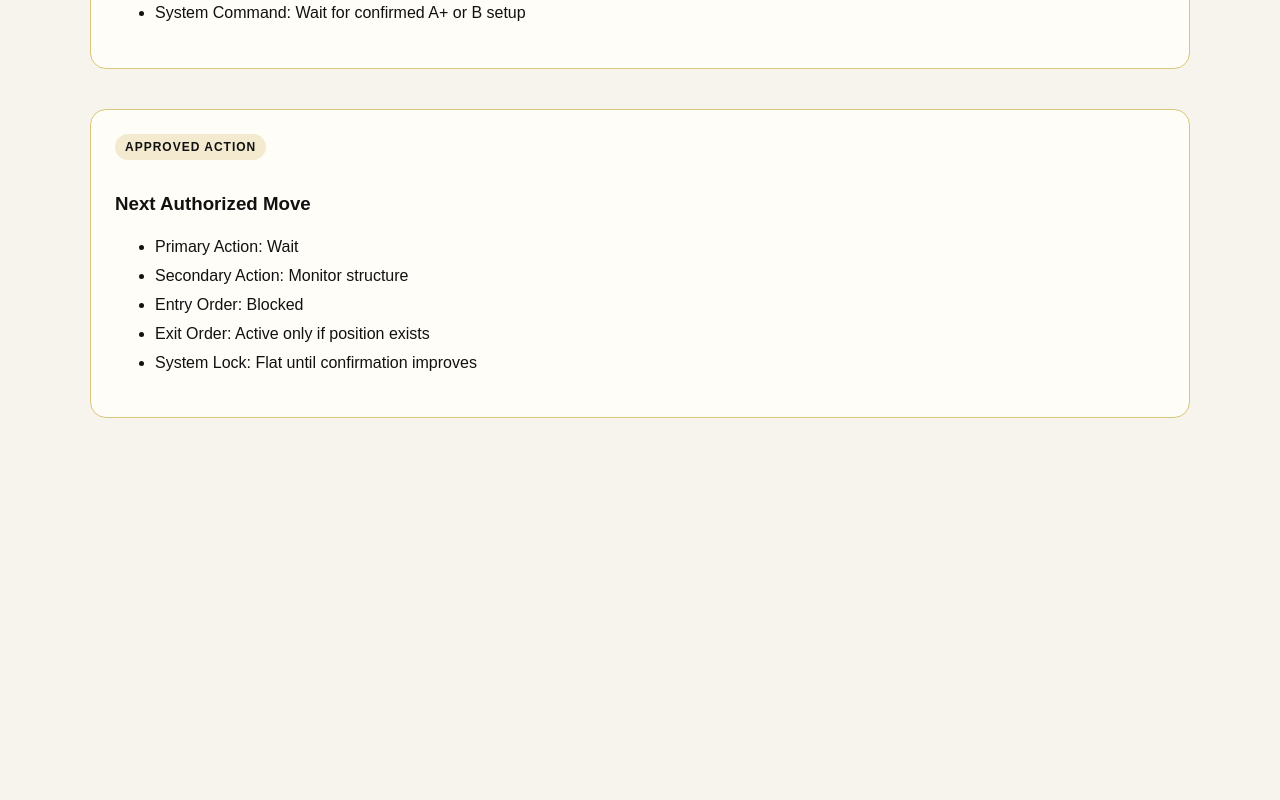
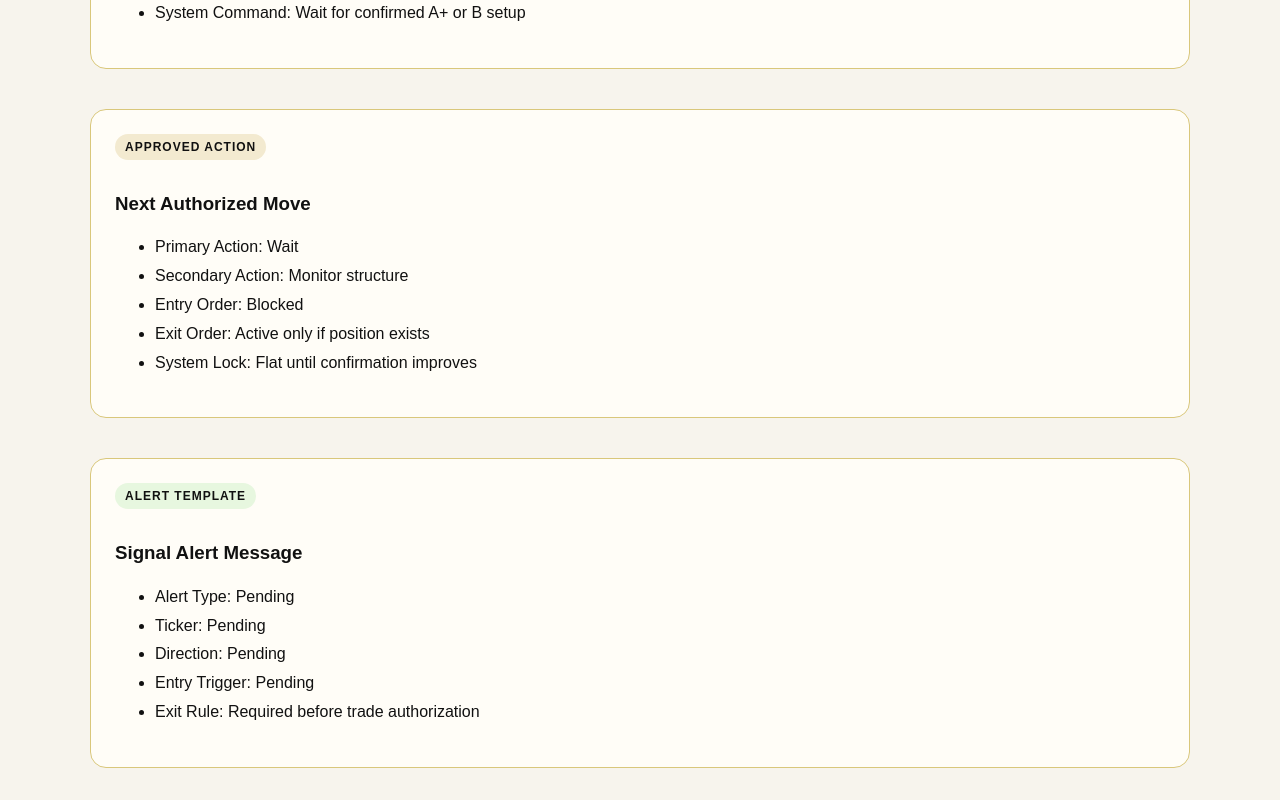
Before and after one commit to 1anointedradio-maker/elharvest-web, a Next.js app: page / in a window 1280 px wide. Shown: the part 8267-9067 px from the top of the page. Before the commit the page ends 8717 px from the top, so only its background shows below. Built offline with nearby package versions, Linux system fonts and the light colour scheme.

Commit message:
Add signal alert section to the page

```diff
--- a/app/page.jsx
+++ b/app/page.jsx
@@ -816,6 +816,41 @@ export default function Home() {
     <li>System Lock: Flat until confirmation improves</li>
   </ul>
 </section>
+      <section
+  style={{
+    marginTop: "40px",
+    background: "#fffdf7",
+    border: "1px solid #d9c77b",
+    borderRadius: "16px",
+    padding: "24px",
+  }}
+>
+  <div
+    style={{
+      display: "inline-block",
+      fontSize: "12px",
+      fontWeight: "bold",
+      letterSpacing: "1px",
+      padding: "6px 10px",
+      borderRadius: "999px",
+      background: "#e7f7df",
+      marginBottom: "14px",
+    }}
+  >
+    ALERT TEMPLATE
+  </div>
+
+  <h3>Signal Alert Message</h3>
+
+  <ul style={{ lineHeight: "1.8" }}>
+    <li>Alert Type: Pending</li>
+    <li>Ticker: Pending</li>
+    <li>Direction: Pending</li>
+    <li>Entry Trigger: Pending</li>
+    <li>Exit Rule: Required before trade authorization</li>
+  </ul>
+</section>
+
     </main>
   );
 }
```
